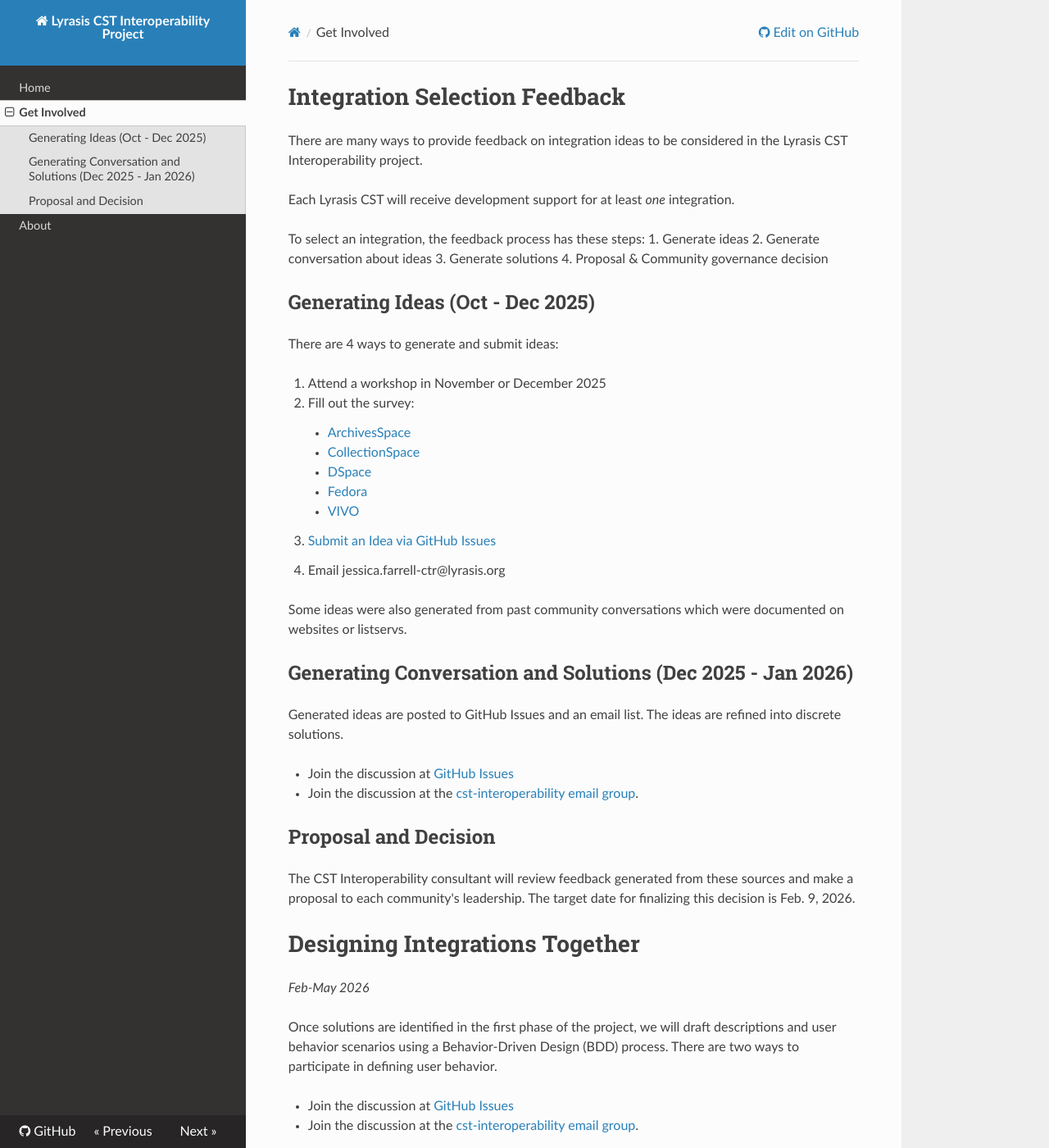
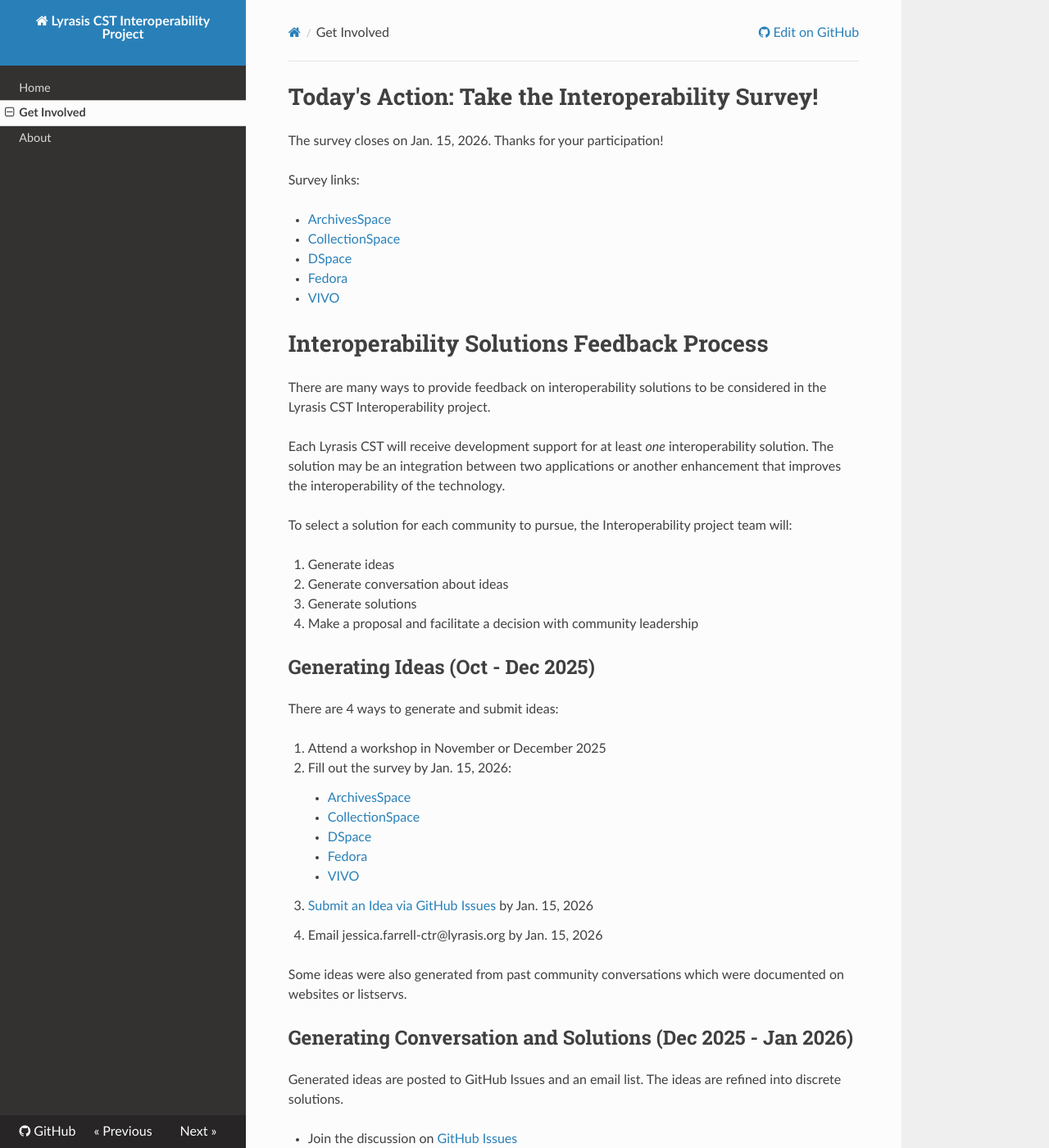
Before and after one commit to lyrasisorghome/InteroperabilityProject, an MkDocs documentation site: the page built from docs/feedback.md, in a window 1280 px wide and 1400 px high. Shown: the whole window at 82% size. Built offline with MkDocs 1.6.1, drawn with Linux system fonts in a browser that asks for light colours; nearby versions of some CDN libraries; some of the changed text lies outside the part shown.

Commit message:
add current call to action, copy editing

```diff
--- a/docs/feedback.md
+++ b/docs/feedback.md
@@ -1,19 +1,30 @@
-# Integration Selection Feedback
-There are many ways to provide feedback on integration ideas to be considered in the Lyrasis CST Interoperability project.
+# Today's Action: Take the Interoperability Survey!
+The survey closes on Jan. 15, 2026. Thanks for your participation!
 
-Each Lyrasis CST will receive development support for at least *one* integration.
+Survey links:
 
-To select an integration, the feedback process has these steps:
+- [ArchivesSpace](https://docs.google.com/forms/d/e/1FAIpQLSe5oZ8B-3RitDRyW_HFOcehVg2l4QqN3wCNo8bZrcijjVuqaA/viewform?usp=dialog)
+- [CollectionSpace](https://docs.google.com/forms/d/e/1FAIpQLSfFr45fQ1LEirZCxvWc0ScFRw9LOsX4LEAoRgdayI4D5dYvtw/viewform?usp=dialog)
+- [DSpace](https://docs.google.com/forms/d/e/1FAIpQLSf5ditujBbXJl5b0ItqJ-g0eSqzRxiEqNEuG5arl0THl5clVA/viewform?usp=dialog)
+- [Fedora](https://docs.google.com/forms/d/e/1FAIpQLScG7-K0tPVhjuopezNoRakZ2cVsquvuXu357Bls_iOuHbJnfg/viewform?usp=dialog)
+- [VIVO](https://docs.google.com/forms/d/e/1FAIpQLSdGSmuNqkZRqBUewvnpSHKSkCpZtW8QuyNxTZ3vbqxTciaaVw/viewform?usp=dialog)
+# Interoperability Solutions Feedback Process
+There are many ways to provide feedback on interoperability solutions to be considered in the Lyrasis CST Interoperability project.
+
+Each Lyrasis CST will receive development support for at least *one* interoperability solution. The solution may be an integration between two applications or another enhancement that improves the interoperability of the technology.
+
+To select a solution for each community to pursue, the Interoperability project team will:
+
 1. Generate ideas
 2. Generate conversation about ideas
 3. Generate solutions
-4. Proposal & Community governance decision
+4. Make a proposal and facilitate a decision with community leadership
 
 ## Generating Ideas (Oct - Dec 2025)
 <p>There are 4 ways to generate and submit ideas:</p>
 
 1. Attend a workshop in November or December 2025
-2. Fill out the survey:
+2. Fill out the survey by Jan. 15, 2026:
 
     - [ArchivesSpace](https://docs.google.com/forms/d/e/1FAIpQLSe5oZ8B-3RitDRyW_HFOcehVg2l4QqN3wCNo8bZrcijjVuqaA/viewform?usp=dialog)
     - [CollectionSpace](https://docs.google.com/forms/d/e/1FAIpQLSfFr45fQ1LEirZCxvWc0ScFRw9LOsX4LEAoRgdayI4D5dYvtw/viewform?usp=dialog)
@@ -21,16 +32,17 @@
     - [Fedora](https://docs.google.com/forms/d/e/1FAIpQLScG7-K0tPVhjuopezNoRakZ2cVsquvuXu357Bls_iOuHbJnfg/viewform?usp=dialog)
     - [VIVO](https://docs.google.com/forms/d/e/1FAIpQLSdGSmuNqkZRqBUewvnpSHKSkCpZtW8QuyNxTZ3vbqxTciaaVw/viewform?usp=dialog)
 
-3. [Submit an Idea via GitHub Issues](https://github.com/lyrasisorghome/InteroperabilityProject/issues)</p>
-4. Email jessica.farrell-ctr@lyrasis.org
+3. [Submit an Idea via GitHub Issues](https://github.com/lyrasisorghome/InteroperabilityProject/issues) by Jan. 15, 2026<p></p>
+
+4. Email jessica.farrell-ctr@lyrasis.org by Jan. 15, 2026
 
 Some ideas were also generated from past community conversations which were documented on websites or listservs.
 
 ## Generating Conversation and Solutions (Dec 2025 - Jan 2026)
 Generated ideas are posted to GitHub Issues and an email list. The ideas are refined into discrete solutions.
 
-- Join the discussion at [GitHub Issues](https://github.com/lyrasisorghome/InteroperabilityProject/issues)
-- Join the discussion at the [cst-interoperability email group](https://groups.google.com/a/lyrasislists.org/g/cst-interoperability).
+- Join the discussion on [GitHub Issues](https://github.com/lyrasisorghome/InteroperabilityProject/issues)
+- Join the discussion on the [cst-interoperability Google Group](https://groups.google.com/a/lyrasislists.org/g/cst-interoperability).
 
 ## Proposal and Decision
 The CST Interoperability consultant will review feedback generated from these sources and make a proposal to each community's leadership. The target date for finalizing this decision is Feb. 9, 2026.
```
